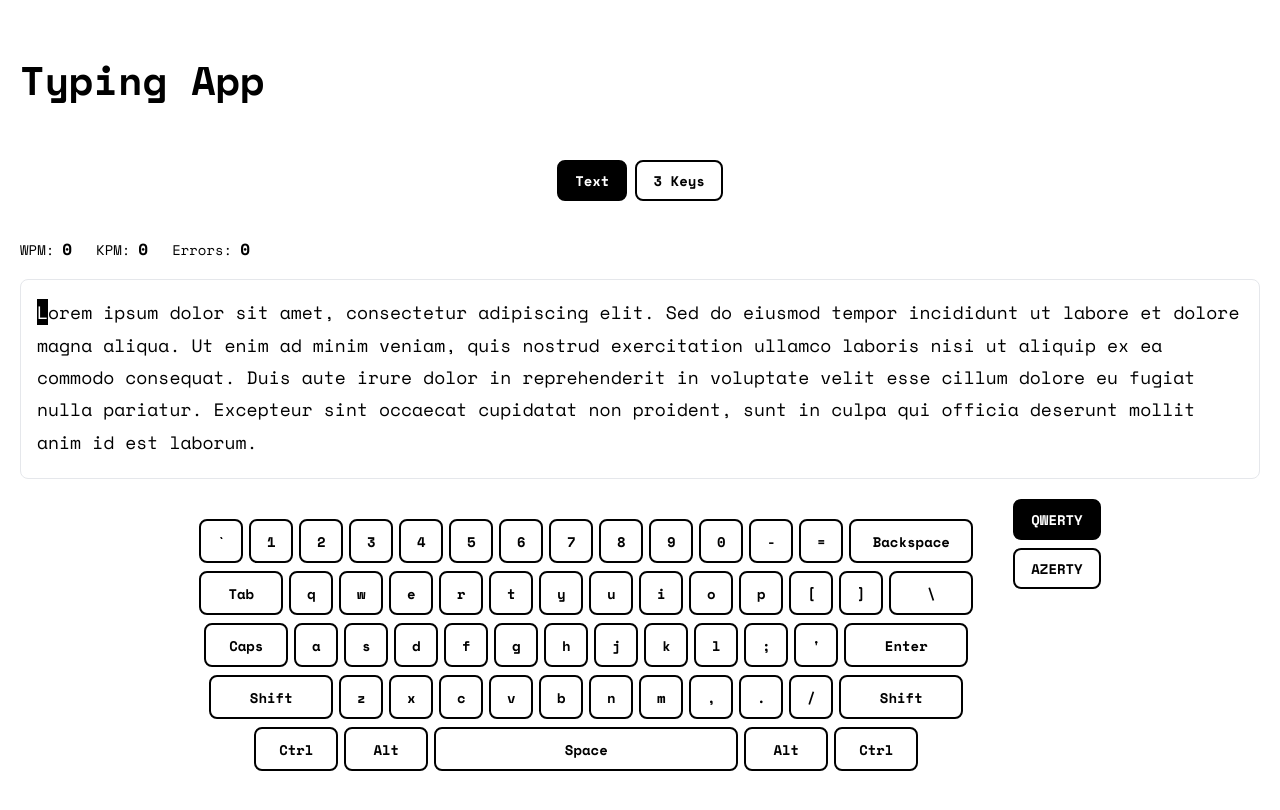
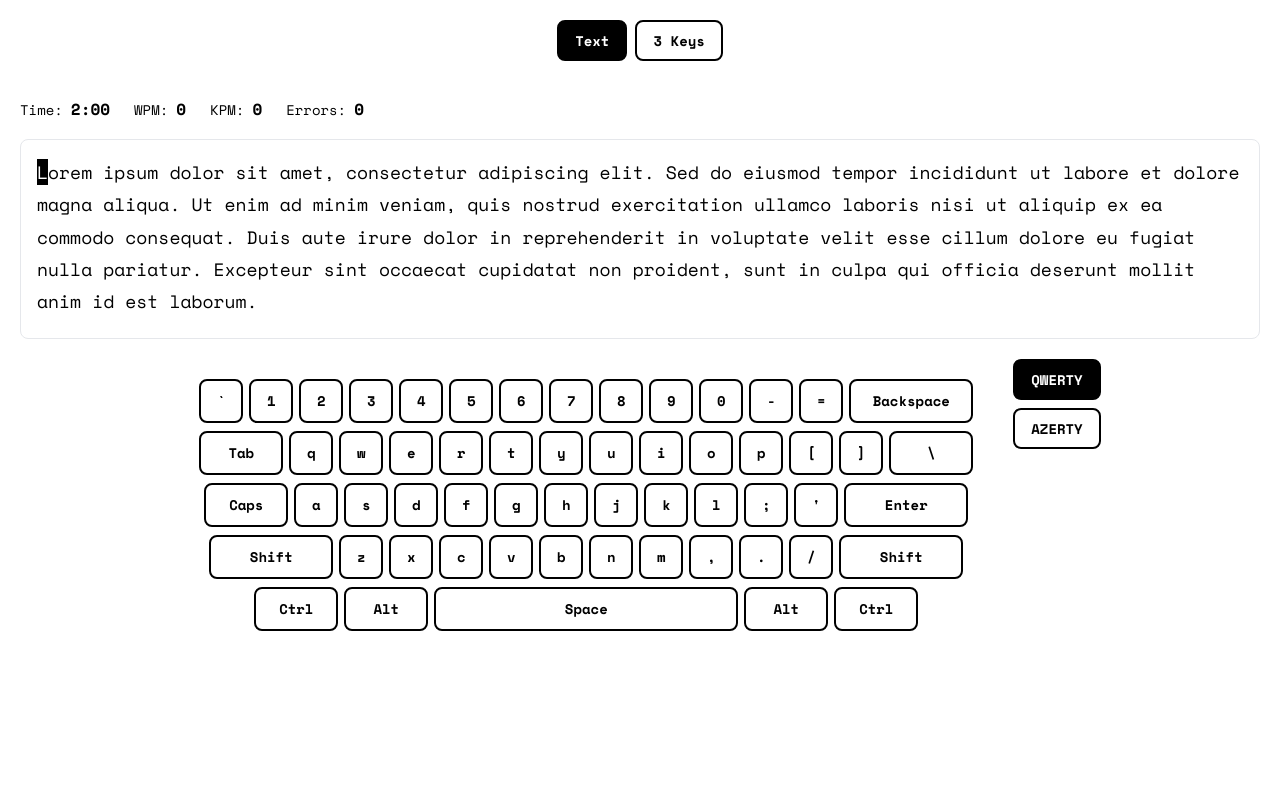
Before and after one commit to nicolasassouad/typing-app, a Preact app: page / in a window 1280 px wide. Built offline with nearby package versions, Linux system fonts and the light colour scheme.

Commit message:
Remove title

```diff
--- a/src/app.tsx
+++ b/src/app.tsx
@@ -66,7 +66,6 @@ export function App() {
 
   return (
     <div className="component-main-container">
-      <h1 className="component-text-xxl">Typing App</h1>
       <div className="exercise-selector">
         <button
           className={`exercise-button ${exerciseType === 'text' ? 'active' : ''}`}
--- a/src/components/TriKeyTyping.tsx
+++ b/src/components/TriKeyTyping.tsx
@@ -49,6 +49,8 @@ export function TriKeyTyping({ onKeyPress }: TriKeyTypingProps) {
   const [totalKeystrokes, setTotalKeystrokes] = useState(0);
   const [errorCount, setErrorCount] = useState(0);
   const [completedCount, setCompletedCount] = useState(0);
+  const [timeRemaining, setTimeRemaining] = useState(120); // 2 minutes in seconds
+  const [isTimerActive, setIsTimerActive] = useState(false);
   const cursorRef = useRef<HTMLSpanElement>(null);
 
   // Use refs to access latest values in event handler
@@ -56,6 +58,8 @@ export function TriKeyTyping({ onKeyPress }: TriKeyTypingProps) {
   const currentCombinationIndexRef = useRef(0);
   const charactersRef = useRef<CharacterState[]>(characters);
   const startTimeRef = useRef<number | null>(null);
+  const timeRemainingRef = useRef(120);
+  const isTimerActiveRef = useRef(false);
 
   // Keep refs in sync with state
   useEffect(() => {
@@ -74,6 +78,31 @@ export function TriKeyTyping({ onKeyPress }: TriKeyTypingProps) {
     startTimeRef.current = startTime;
   }, [startTime]);
 
+  useEffect(() => {
+    timeRemainingRef.current = timeRemaining;
+  }, [timeRemaining]);
+
+  useEffect(() => {
+    isTimerActiveRef.current = isTimerActive;
+  }, [isTimerActive]);
+
+  // Timer countdown
+  useEffect(() => {
+    if (!isTimerActive || timeRemaining <= 0) return;
+
+    const interval = setInterval(() => {
+      setTimeRemaining((prev) => {
+        if (prev <= 1) {
+          setIsTimerActive(false);
+          return 0;
+        }
+        return prev - 1;
+      });
+    }, 1000);
+
+    return () => clearInterval(interval);
+  }, [isTimerActive, timeRemaining]);
+
   // Initialize or move to next combination
   useEffect(() => {
     const combo = TRI_KEY_COMBINATIONS[currentCombinationIndex];
@@ -86,6 +115,14 @@ export function TriKeyTyping({ onKeyPress }: TriKeyTypingProps) {
     setCurrentIndex(0);
     charactersRef.current = newCharacters;
     currentIndexRef.current = 0;
+
+    // Reset timer on first combination
+    if (currentCombinationIndex === 0) {
+      setTimeRemaining(120);
+      setIsTimerActive(false);
+      timeRemainingRef.current = 120;
+      isTimerActiveRef.current = false;
+    }
   }, [currentCombinationIndex]);
 
   // Scroll cursor into view
@@ -166,6 +203,13 @@ export function TriKeyTyping({ onKeyPress }: TriKeyTypingProps) {
       // Start timer on first keypress
       if (currentStartTime === null && currentIdx === 0) {
         setStartTime(Date.now());
+        setIsTimerActive(true);
+        isTimerActiveRef.current = true;
+      }
+
+      // Stop if timer reached 0
+      if (timeRemainingRef.current <= 0) {
+        return;
       }
 
       // Handle regular character input
@@ -263,6 +307,13 @@ export function TriKeyTyping({ onKeyPress }: TriKeyTypingProps) {
     <div className="typing-practice-container">
       <div className="typing-stats">
         <div className="stat-item">
+          <span className="component-text-s">Time: </span>
+          <strong className="component-text-m">
+            {Math.floor(timeRemaining / 60)}:
+            {(timeRemaining % 60).toString().padStart(2, '0')}
+          </strong>
+        </div>
+        <div className="stat-item">
           <span className="component-text-s">WPM: </span>
           <strong className="component-text-m">{wpm}</strong>
         </div>
--- a/src/components/TypingPractice.tsx
+++ b/src/components/TypingPractice.tsx
@@ -21,6 +21,8 @@ export function TypingPractice({ text, onKeyPress }: TypingPracticeProps) {
   const [kpm, setKpm] = useState(0);
   const [totalKeystrokes, setTotalKeystrokes] = useState(0);
   const [errorCount, setErrorCount] = useState(0);
+  const [timeRemaining, setTimeRemaining] = useState(120); // 2 minutes in seconds
+  const [isTimerActive, setIsTimerActive] = useState(false);
   const textRef = useRef<HTMLDivElement>(null);
   const cursorRef = useRef<HTMLSpanElement>(null);
 
@@ -28,6 +30,8 @@ export function TypingPractice({ text, onKeyPress }: TypingPracticeProps) {
   const currentIndexRef = useRef(0);
   const charactersRef = useRef<CharacterState[]>(characters);
   const startTimeRef = useRef<number | null>(null);
+  const timeRemainingRef = useRef(120);
+  const isTimerActiveRef = useRef(false);
 
   // Re-initialize when text changes
   useEffect(() => {
@@ -43,10 +47,40 @@ export function TypingPractice({ text, onKeyPress }: TypingPracticeProps) {
     setKpm(0);
     setTotalKeystrokes(0);
     setErrorCount(0);
+    setTimeRemaining(120);
+    setIsTimerActive(false);
     currentIndexRef.current = 0;
     charactersRef.current = newCharacters;
     startTimeRef.current = null;
+    timeRemainingRef.current = 120;
+    isTimerActiveRef.current = false;
   }, [text]);
+
+  // Keep refs in sync with state
+  useEffect(() => {
+    timeRemainingRef.current = timeRemaining;
+  }, [timeRemaining]);
+
+  useEffect(() => {
+    isTimerActiveRef.current = isTimerActive;
+  }, [isTimerActive]);
+
+  // Timer countdown
+  useEffect(() => {
+    if (!isTimerActive || timeRemaining <= 0) return;
+
+    const interval = setInterval(() => {
+      setTimeRemaining((prev) => {
+        if (prev <= 1) {
+          setIsTimerActive(false);
+          return 0;
+        }
+        return prev - 1;
+      });
+    }, 1000);
+
+    return () => clearInterval(interval);
+  }, [isTimerActive, timeRemaining]);
 
   // Keep refs in sync with state
   useEffect(() => {
@@ -138,6 +172,13 @@ export function TypingPractice({ text, onKeyPress }: TypingPracticeProps) {
       // Start timer on first keypress
       if (currentStartTime === null && currentIdx === 0) {
         setStartTime(Date.now());
+        setIsTimerActive(true);
+        isTimerActiveRef.current = true;
+      }
+
+      // Stop if timer reached 0
+      if (timeRemainingRef.current <= 0) {
+        return;
       }
 
       // Handle regular character input
@@ -203,6 +244,13 @@ export function TypingPractice({ text, onKeyPress }: TypingPracticeProps) {
     <div className="typing-practice-container">
       <div className="typing-stats">
         <div className="stat-item">
+          <span className="component-text-s">Time: </span>
+          <strong className="component-text-m">
+            {Math.floor(timeRemaining / 60)}:
+            {(timeRemaining % 60).toString().padStart(2, '0')}
+          </strong>
+        </div>
+        <div className="stat-item">
           <span className="component-text-s">WPM: </span>
           <strong className="component-text-m">{wpm}</strong>
         </div>
```
